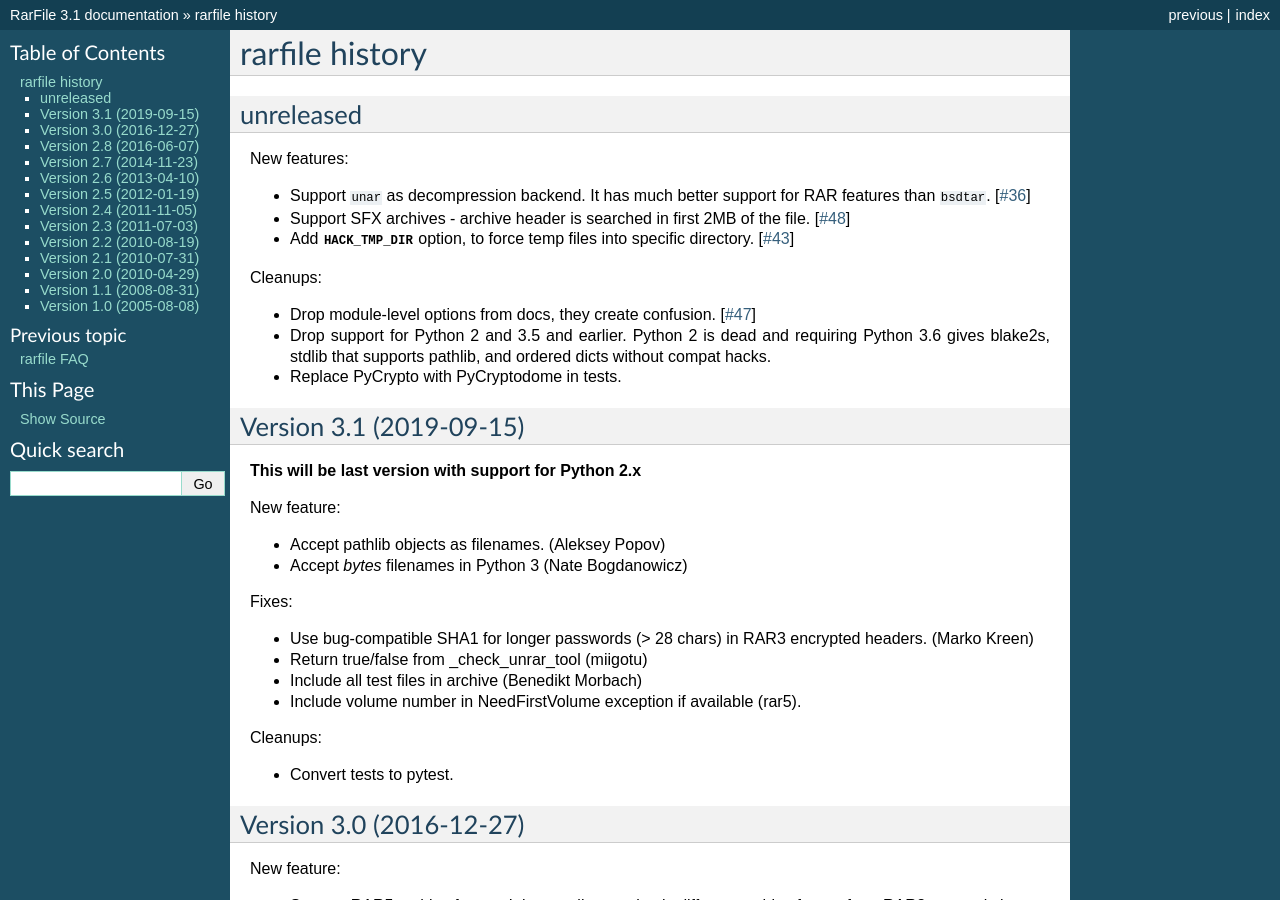
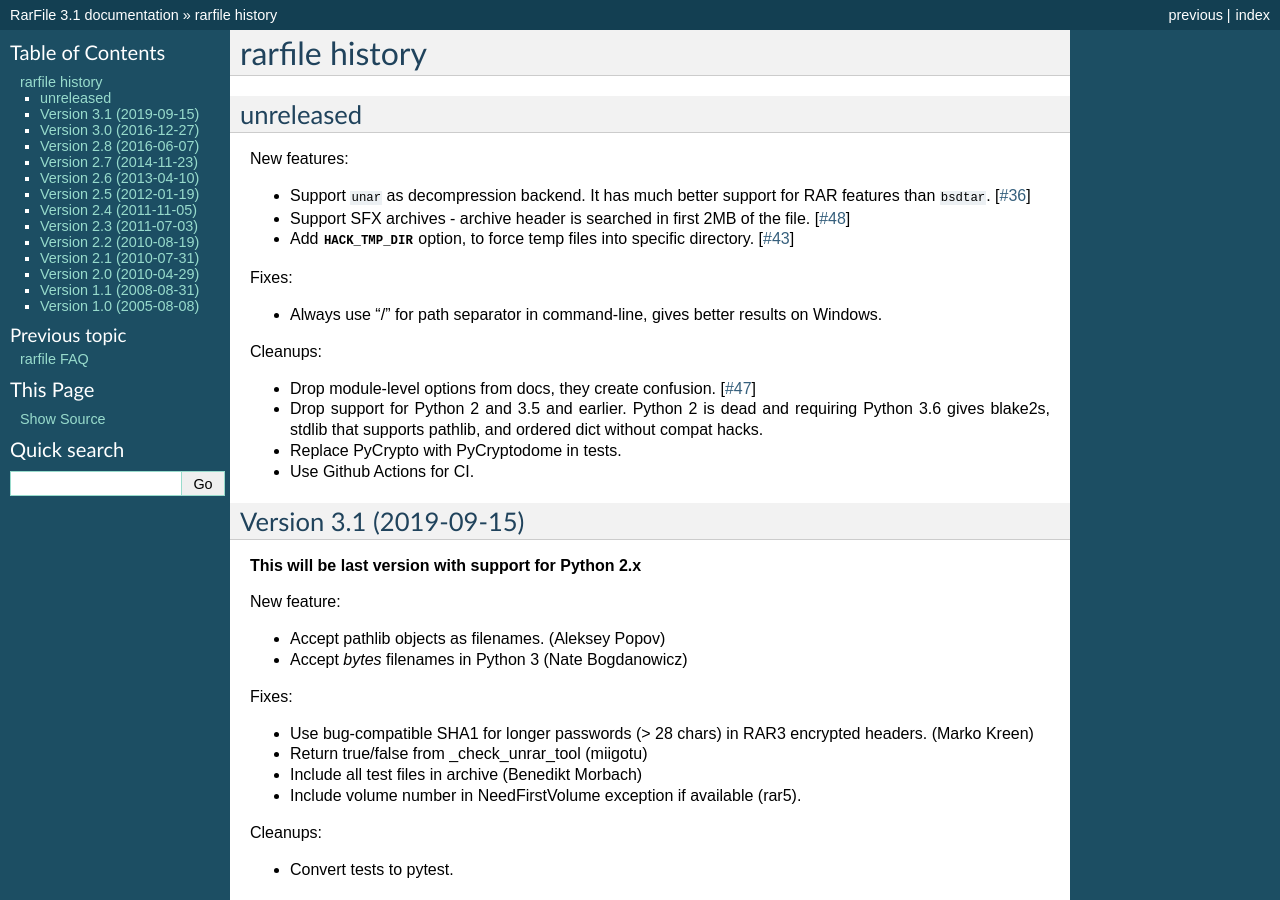
Before and after one commit to markokr/rarfile, a Sphinx documentation site: the page built from doc/news.rst, in a window 1280 px wide and 900 px high. Built offline with Sphinx 7.4.7, drawn with Linux system fonts in a browser that asks for light colours.

Commit message:
doc: Update news

```diff
--- a/doc/news.rst
+++ b/doc/news.rst
@@ -21,6 +21,11 @@ New features:
   specific directory.
   [`#43 <https://github.com/markokr/rarfile/issues/43>`_]
 
+Fixes:
+
+* Always use "/" for path separator in command-line, gives better
+  results on Windows.
+
 Cleanups:
 
 * Drop module-level options from docs, they create confusion.
@@ -28,10 +33,11 @@ Cleanups:
 
 * Drop support for Python 2 and 3.5 and earlier.  Python 2 is dead
   and requiring Python 3.6 gives blake2s, stdlib that supports pathlib,
-  and ordered dicts without compat hacks.
+  and ordered dict without compat hacks.
 
 * Replace PyCrypto with PyCryptodome in tests.
 
+* Use Github Actions for CI.
 
 Version 3.1 (2019-09-15)
 ------------------------
```
